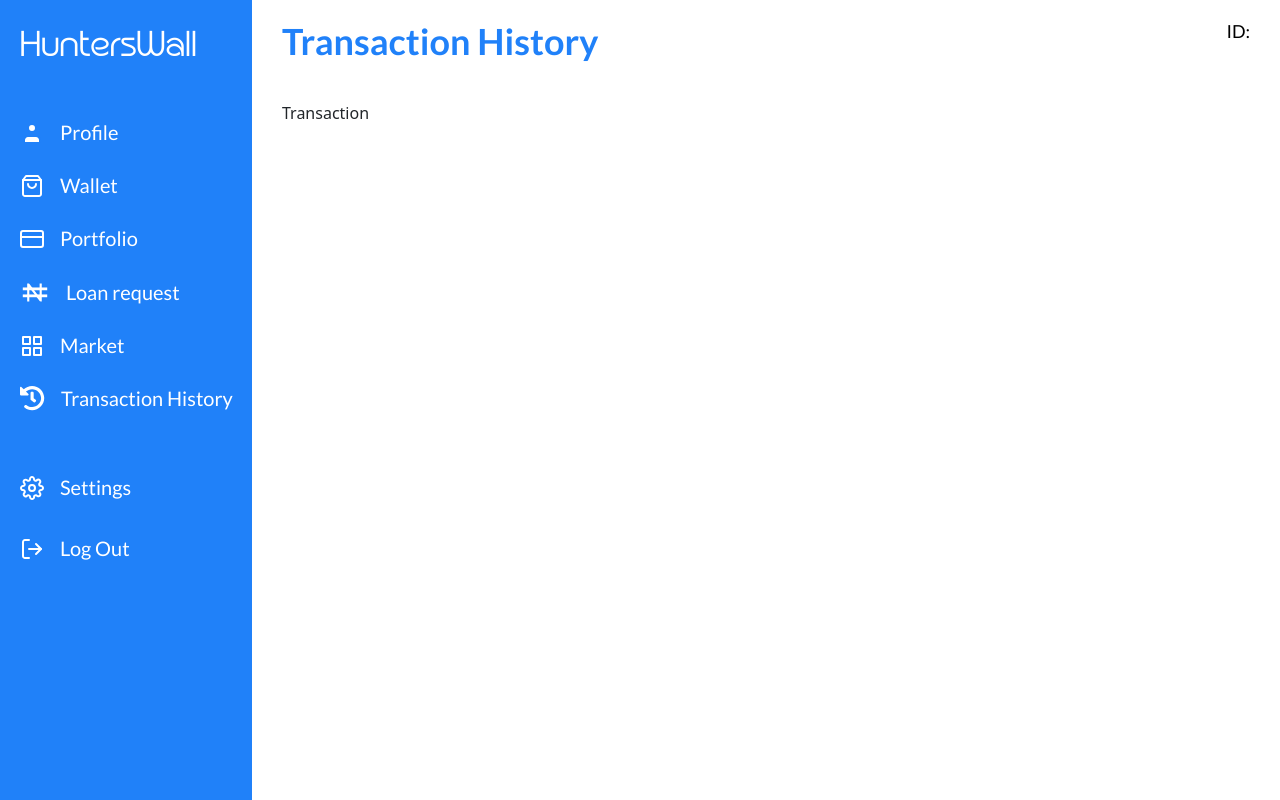
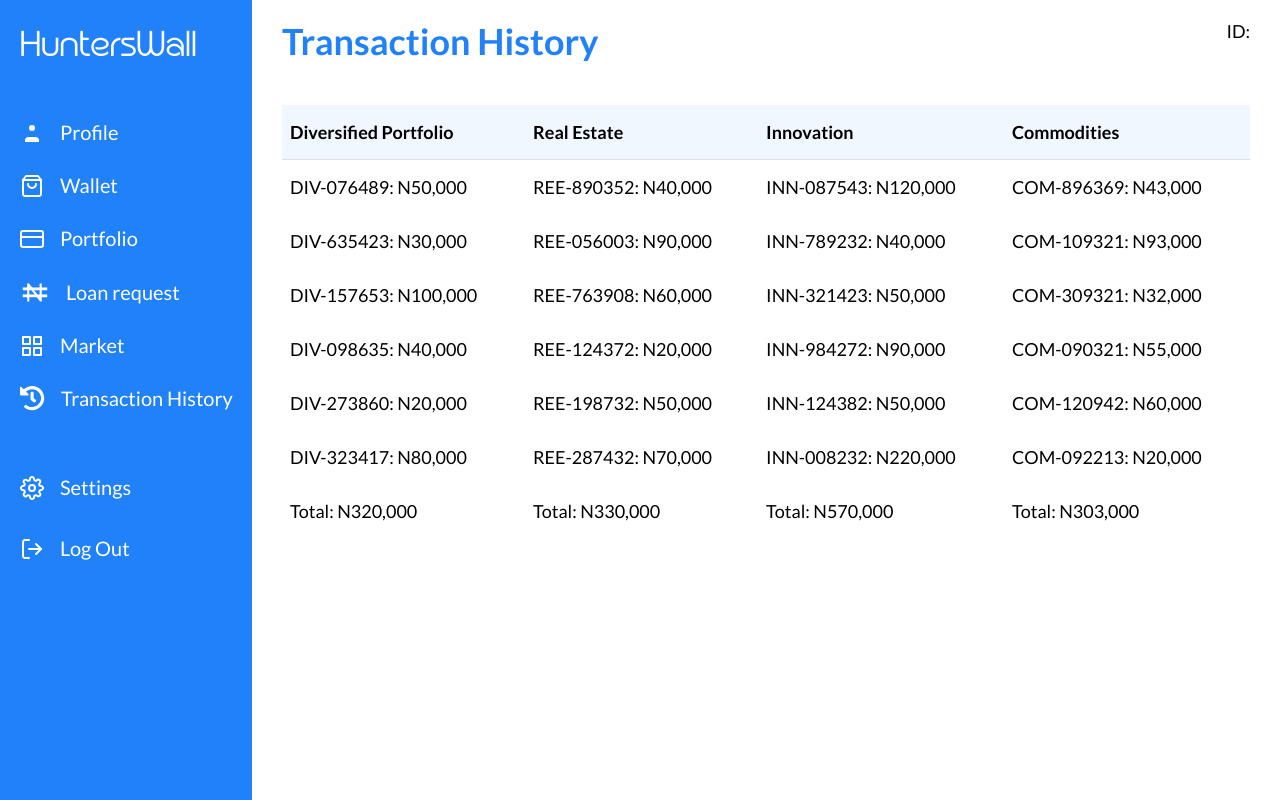
Before and after one commit to Dreezy305/HuntersWall, a Next.js app: page /dashboard in a window 1280 px wide. Both pictures are taken after a click on the item "Transaction History". Built offline with nearby package versions, Linux system fonts and the light colour scheme; no server answers.

Commit message:
transaction

```diff
--- a/pages/transaction.js
+++ b/pages/transaction.js
@@ -1,7 +1,83 @@
 import React from "react";
 
 function TransactionHistory() {
-  return <div className="transaction">Transaction</div>;
+  return (
+    <div className="transaction">
+      <div className="container  mt-1">
+        <div className="row transaction_row">
+          <table className="table">
+            <thead>
+              <tr>
+                <th scope="col" className="py-3">
+                  Diversified Portfolio
+                </th>
+                <th scope="col" className="py-3">
+                  Real Estate
+                </th>
+                <th scope="col" className="py-3">
+                  Innovation
+                </th>
+                <th scope="col" className="py-3">
+                  Commodities
+                </th>
+              </tr>
+            </thead>
+
+            <tbody>
+              <tr>
+                <td className="py-3">DIV-076489: N50,000</td>
+                <td className="py-3">REE-890352: N40,000</td>
+                <td className="py-3">INN-087543: N120,000</td>
+                <td className="py-3">COM-896369: N43,000</td>
+              </tr>
+
+              <tr>
+                <td className="py-3">DIV-635423: N30,000</td>
+                <td className="py-3">REE-056003: N90,000</td>
+                <td className="py-3">INN-789232: N40,000</td>
+                <td className="py-3">COM-109321: N93,000</td>
+              </tr>
+
+              <tr>
+                <td className="py-3">DIV-157653: N100,000</td>
+                <td className="py-3">REE-763908: N60,000</td>
+                <td className="py-3">INN-321423: N50,000</td>
+                <td className="py-3">COM-309321: N32,000</td>
+              </tr>
+
+              <tr>
+                <td className="py-3">DIV-098635: N40,000</td>
+                <td className="py-3">REE-124372: N20,000</td>
+                <td className="py-3">INN-984272: N90,000</td>
+                <td className="py-3">COM-090321: N55,000</td>
+              </tr>
+
+              <tr>
+                <td className="py-3">DIV-273860: N20,000</td>
+                <td className="py-3">REE-198732: N50,000</td>
+                <td className="py-3">INN-124382: N50,000</td>
+                <td className="py-3">COM-120942: N60,000</td>
+              </tr>
+
+              <tr>
+                <td className="py-3">DIV-323417: N80,000</td>
+                <td className="py-3">REE-287432: N70,000</td>
+                <td className="py-3">INN-008232: N220,000</td>
+                <td className="py-3">COM-092213: N20,000</td>
+              </tr>
+
+              <tr>
+                <td className="py-3">Total: N320,000</td>
+                <td className="py-3">Total: N330,000 </td>
+                <td className="py-3">Total: N570,000 </td>
+                <td className="py-3">Total: N303,000</td>
+              </tr>
+            </tbody>
+          </table>
+        </div>
+      </div>
+    </div>
+  );
 }
 
 export default TransactionHistory;
--- a/styles/loan.scss
+++ b/styles/loan.scss
@@ -48,7 +48,7 @@
     font-family: Lato;
     color: rgba(18, 18, 18, 0.6);
 
-    background-image: url(../public/img/down.svg) !important;
+    background-image: url(../public/img/down2.svg) !important;
     background-repeat: no-repeat !important;
     background-position: right 15px center !important;
     -moz-appearance: none;
--- a/styles/transaction.scss
+++ b/styles/transaction.scss
@@ -3,4 +3,38 @@
 
 .transaction {
   padding: 20px;
+
+  &_row {
+    table {
+      thead {
+        font-family: Lato;
+        font-style: normal;
+        font-weight: 600;
+        font-size: 18px;
+        line-height: 22px;
+        color: #000000;
+
+        tr {
+          background: #f1f7ff;
+          border-style: none;
+        }
+      }
+
+      tbody {
+        border-top: none !important;
+        font-family: Lato;
+        font-style: normal;
+        font-weight: normal;
+        font-size: 18px;
+        line-height: 22px;
+        color: #000000;
+
+        tr {
+          td {
+            border-bottom-width: 0px;
+          }
+        }
+      }
+    }
+  }
 }
```
Also changed, not shown: public/img/down2.svg (added).
